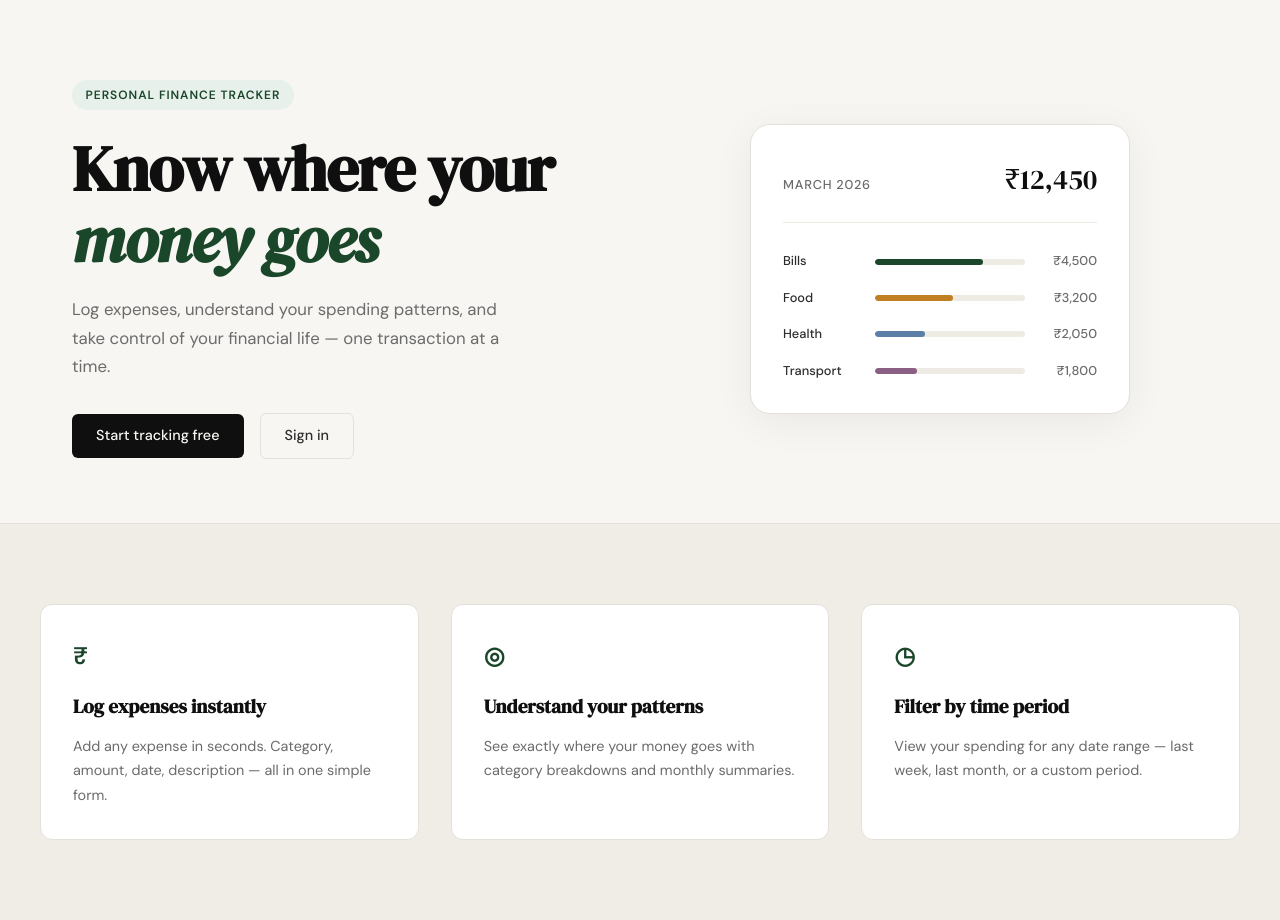
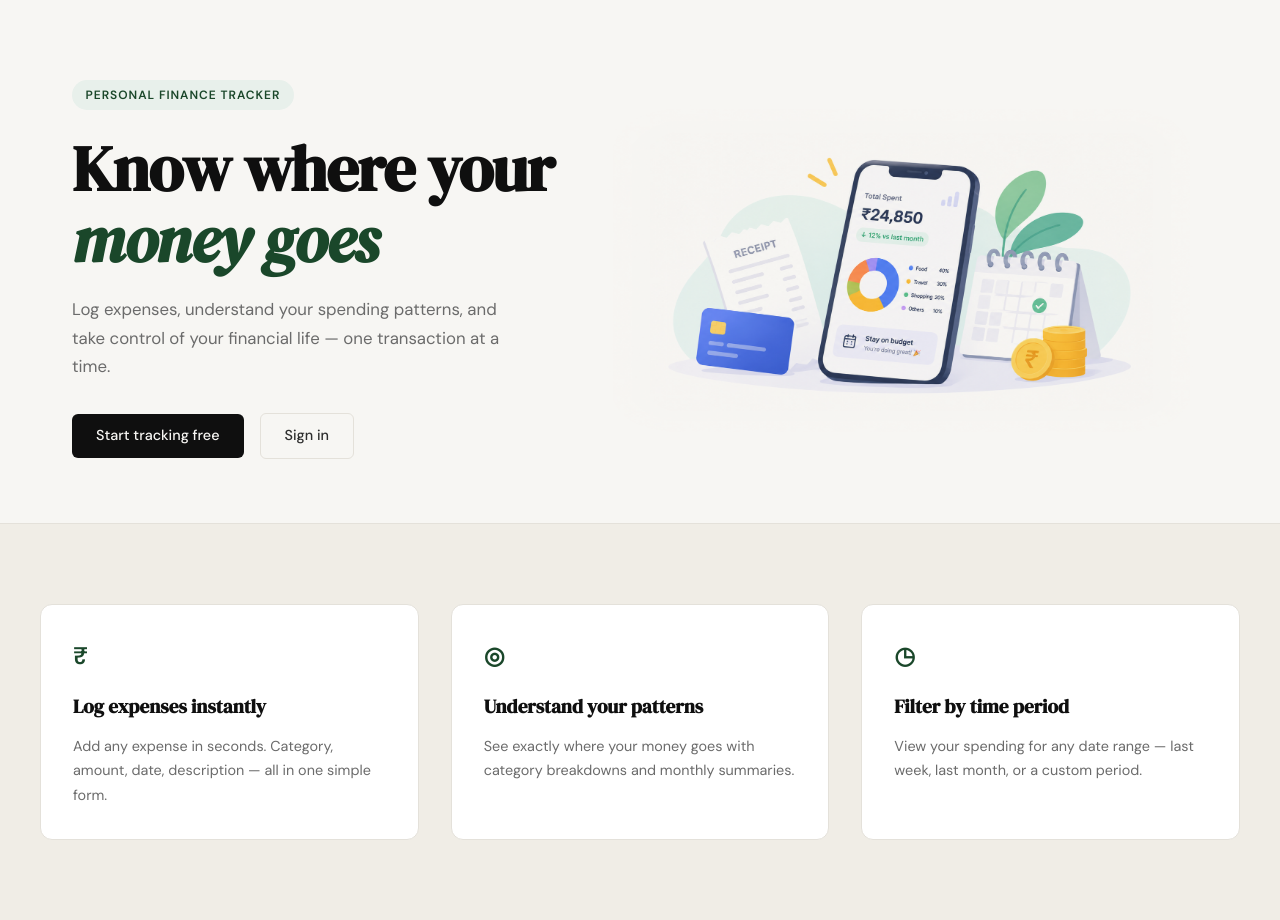
Before and after one commit to vaibhavudande/spendly, a Flask app: page / in a window 1280 px wide. Shown: the part 61-981 px from the top of the page. Run offline with Flask 3, Linux system fonts and the light colour scheme.

Commit message:
landing: redesign hero section to match mockup

```diff
--- /dev/null
+++ b/static/css/landing.css
@@ -0,0 +1,48 @@
+/* ------------------------------------------------------------------ */
+/* Landing page — hero                                                 */
+/* Loaded after style.css, so these rules override the base hero.      */
+/* ------------------------------------------------------------------ */
+
+.hero {
+    grid-template-columns: 1fr 1.25fr;
+    gap: 2rem;
+}
+
+.hero-visual {
+    display: flex;
+    justify-content: center;
+    align-items: center;
+}
+
+.hero-illustration {
+    display: block;
+    width: 100%;
+    max-width: 720px;
+    height: auto;
+    /* The illustration has a near-white background; multiply blends it
+       into the page's warm paper colour, and the edge mask fades out the
+       image border so no box outline shows. The artwork itself sits well
+       inside the faded margins. */
+    mix-blend-mode: multiply;
+    -webkit-mask-image:
+        linear-gradient(to right, transparent 0%, #000 12%, #000 88%, transparent 100%),
+        linear-gradient(to bottom, transparent 0%, #000 14%, #000 88%, transparent 100%);
+    -webkit-mask-composite: source-in;
+    mask-image:
+        linear-gradient(to right, transparent 0%, #000 12%, #000 88%, transparent 100%),
+        linear-gradient(to bottom, transparent 0%, #000 14%, #000 88%, transparent 100%);
+    mask-composite: intersect;
+}
+
+@media (max-width: 900px) {
+    .hero {
+        grid-template-columns: 1fr;
+        gap: 1rem;
+    }
+
+    /* style.css hides the hero visual on small screens; show the
+       illustration below the text instead. */
+    .hero-visual { display: flex; }
+
+    .hero-illustration { max-width: 560px; }
+}
--- a/templates/landing.html
+++ b/templates/landing.html
@@ -1,6 +1,10 @@
 {% extends "base.html" %}
 
 {% block title %}Spendly — Track Every Rupee{% endblock %}
+
+{% block head %}
+<link rel="stylesheet" href="{{ url_for('static', filename='css/landing.css') }}">
+{% endblock %}
 
 {% block content %}
 
@@ -22,42 +26,10 @@
         </div>
     </div>
     <div class="hero-visual">
-        <div class="mock-card">
-            <div class="mock-card-header">
-                <span class="mock-label">March 2026</span>
-                <span class="mock-total">₹12,450</span>
-            </div>
-            <div class="mock-bars">
-                <div class="mock-bar-row">
-                    <span class="mock-cat">Bills</span>
-                    <div class="mock-bar-track">
-                        <div class="mock-bar" style="width: 72%"></div>
-                    </div>
-                    <span class="mock-amt">₹4,500</span>
-                </div>
-                <div class="mock-bar-row">
-                    <span class="mock-cat">Food</span>
-                    <div class="mock-bar-track">
-                        <div class="mock-bar mock-bar-2" style="width: 52%"></div>
-                    </div>
-                    <span class="mock-amt">₹3,200</span>
-                </div>
-                <div class="mock-bar-row">
-                    <span class="mock-cat">Health</span>
-                    <div class="mock-bar-track">
-                        <div class="mock-bar mock-bar-3" style="width: 33%"></div>
-                    </div>
-                    <span class="mock-amt">₹2,050</span>
-                </div>
-                <div class="mock-bar-row">
-                    <span class="mock-cat">Transport</span>
-                    <div class="mock-bar-track">
-                        <div class="mock-bar mock-bar-4" style="width: 28%"></div>
-                    </div>
-                    <span class="mock-amt">₹1,800</span>
-                </div>
-            </div>
-        </div>
+        <img src="{{ url_for('static', filename='images/hero-illustration.png') }}"
+             alt="Spendly app showing ₹24,850 total spent with a category breakdown, alongside a receipt, card, calendar and rupee coins"
+             class="hero-illustration"
+             width="1672" height="941">
     </div>
 </section>
 
```
Also changed, not shown: file.txt (+22 -0 lines), static/images/hero-illustration.png (added).
